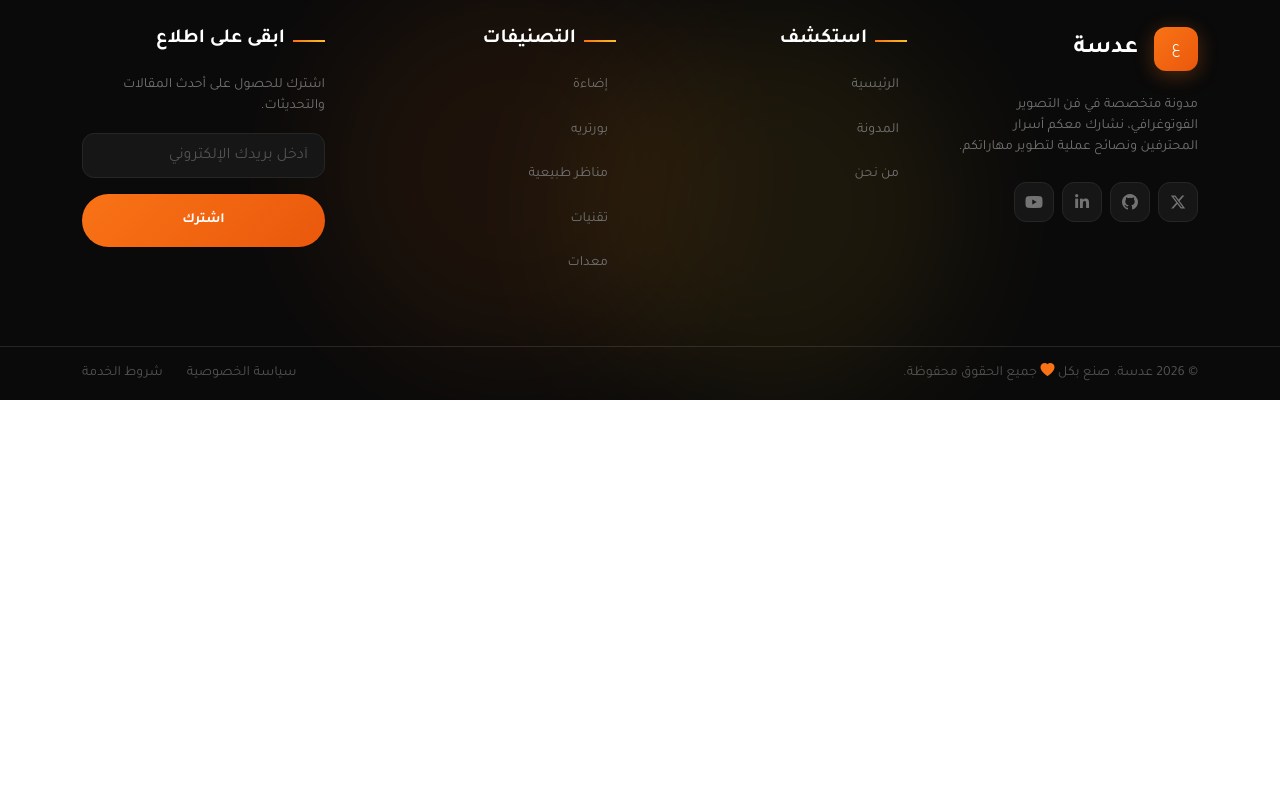
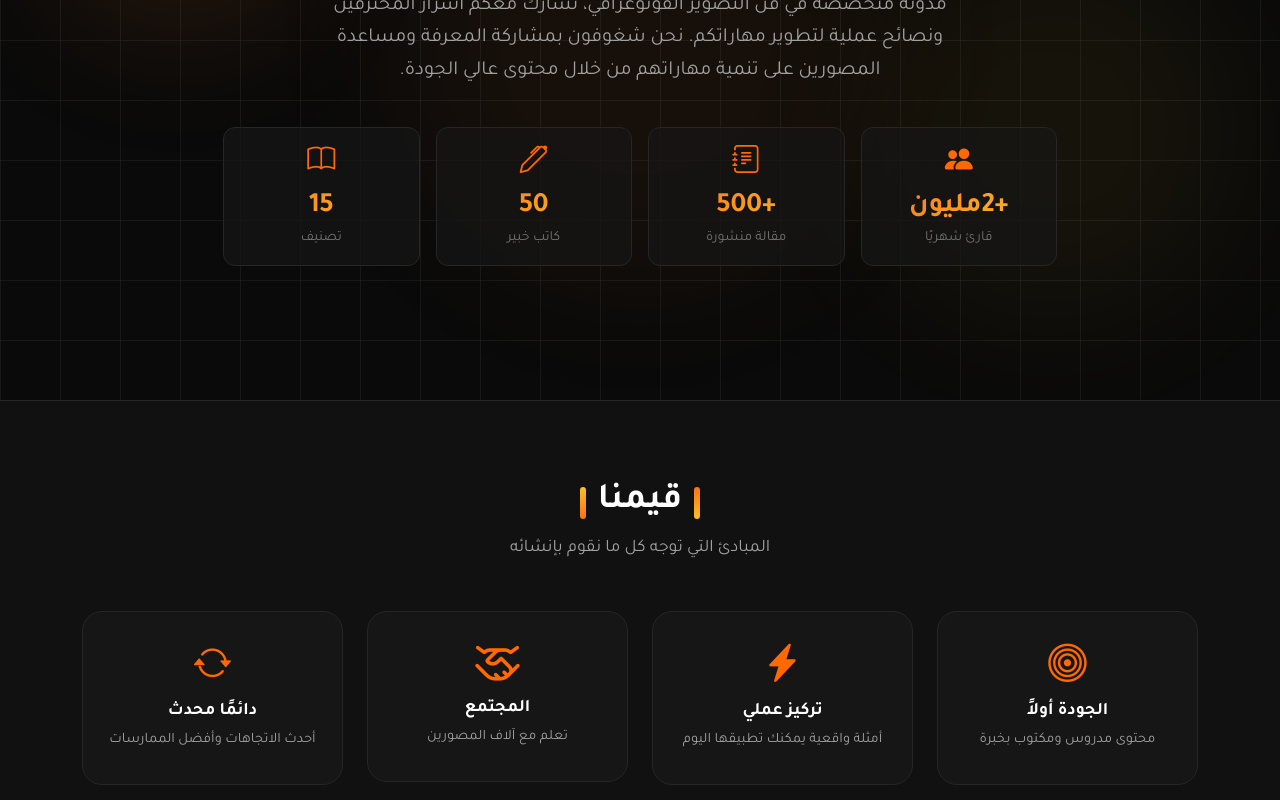
Before and after one commit to Kerolos-Morcos/Adasah, a Vue app: page /about in a window 1280 px wide. Shown: the part 400-1200 px from the top of the page. Before the commit the page ends 800 px from the top, so only its background shows below. Built offline with nearby package versions, Linux system fonts and the light colour scheme.

Commit message:
About Header, Our Values Component

```diff
--- a/src/pages/home/StatsItem.vue
+++ b/src/components/StatsItem.vue
@@ -1,13 +1,11 @@
 <script setup>
-const { stat } = defineProps([
-    "stat",
-])
+const { stat } = defineProps(["stat"]);
 </script>
 
 <template>
     <div class="col-6 col-md-3">
         <div class="glass-card text-center">
-            <i :class="`${stat.icon} bi bi-journal-text color-orange-500 fs-3 mb-1`"></i>
+            <i :class="`${stat.icon} color-orange-500 fs-3 mb-1`"></i>
             <p class="stat-number gradient-text">{{ stat.count }}</p>
             <p class="stat-label">{{ stat.title }}</p>
         </div>
--- a/src/pages/About.vue
+++ b/src/pages/About.vue
@@ -1,11 +1,13 @@
 <script setup>
+import AboutHeader from './about/AboutHeader.vue';
+import OurValues from './about/OurValues.vue';
+
 
 </script>
 
 <template>
-    <div>
-        <h1 class="bg-danger">About Component</h1>
-    </div>
+    <AboutHeader />
+    <OurValues />
 </template>
 
 <style scoped></style>
--- /dev/null
+++ b/src/pages/about/AboutHeader.vue
@@ -0,0 +1,76 @@
+<script setup>
+import GridBlobStyle from '@/components/GridBlobStyle.vue';
+import PingDot from '@/components/PingDot.vue';
+import SectionLabel from '@/components/SectionLabel.vue';
+import SectionText from '@/components/SectionText.vue';
+import StatsItem from '@/components/StatsItem.vue';
+
+const statsData = [
+    {
+        icon: 'bi bi-people-fill',
+        count: '+2مليون',
+        title: 'قارئ شهريًا'
+    },
+    {
+        icon: 'bi bi-journal-text',
+        count: '+500',
+        title: 'مقالة منشورة'
+    },
+    {
+        icon: 'bi bi-pen',
+        count: '50',
+        title: 'كاتب خبير'
+    },
+    {
+        icon: 'bi bi-book',
+        count: '15',
+        title: 'تصنيف'
+    }
+]
+</script>
+
+<template>
+    <section class="hero-section pt-3 position-relative d-flex align-items-center overflow-hidden">
+        <GridBlobStyle />
+        <div class="container position-relative py-5">
+            <div class="text-center mx-auto" style="max-width: 900px">
+                <SectionLabel v-slot:sectionLabel>
+                    <PingDot />
+                    <span class="fw-medium">
+                        من نحن
+                    </span>
+                </SectionLabel>
+                <SectionText>
+                    <template v-slot:sectionTitle>
+                        مهمتنا هي
+                    </template>
+                    <template v-slot:sectionSpan>الإعلام والإلهام</template>
+                    <template v-slot:sectionDesc>
+                        مدونة متخصصة في فن التصوير الفوتوغرافي، نشارك معكم أسرار المحترفين ونصائح عملية لتطوير مهاراتكم.
+                        نحن شغوفون بمشاركة المعرفة ومساعدة المصورين على تنمية مهاراتهم من خلال محتوى عالي الجودة.
+                    </template>
+                </SectionText>
+                <div class="row g-3 justify-content-center align-items-center"
+                    style="max-width: 850px; margin-inline:auto">
+                    <StatsItem v-for="stat in statsData" :stat="stat" />
+                </div>
+            </div>
+        </div>
+    </section>
+</template>
+
+<style scoped>
+.hero-section {
+    min-height: 90vh;
+    background: #0a0a0a;
+}
+
+.btn-arrow {
+    transform: rotate(180deg);
+    transition: transform .3s ease;
+}
+
+.btn-hover:hover .btn-arrow {
+    transform: translateX(-4px) rotate(180deg);
+}
+</style>
--- /dev/null
+++ b/src/pages/about/OurValues.vue
@@ -0,0 +1,143 @@
+<script setup>
+
+const statsData = [
+    {
+        icon: 'bi bi-bullseye',
+        title: 'الجودة أولاً',
+        desc: 'محتوى مدروس ومكتوب بخبرة'
+    },
+    {
+        icon: 'bi bi-lightning-charge-fill',
+        title: 'تركيز عملي',
+        desc: 'أمثلة واقعية يمكنك تطبيقها اليوم'
+    },
+    {
+        icon: 'fa-solid fa-handshake',
+        title: 'المجتمع',
+        desc: 'تعلم مع آلاف المصورين'
+    },
+    {
+        icon: 'bi-solid bi-arrow-repeat',
+        title: 'دائمًا محدث',
+        desc: 'أحدث الاتجاهات وأفضل الممارسات'
+    }
+]
+</script>
+
+<template>
+    <section class="values-section">
+        <div class="container">
+            <div class="text-center mb-5">
+                <h2 class="values-title">
+                    <span class="line"></span>
+                    قيمنا
+                    <span class="line reverse"></span>
+                </h2>
+                <p class="values-subtitle">
+                    المبادئ التي توجه كل ما نقوم بإنشائه
+                </p>
+            </div>
+            <div class="row g-4">
+                <div class="col-md-6 col-lg-3" v-for="state in statsData" :key="state.desc">
+                    <div class="value-card">
+                        <i :class="state.icon" class="value-icon"></i>
+                        <h3>{{ state.title }}</h3>
+                        <p>{{ state.desc }}</p>
+                    </div>
+                </div>
+            </div>
+        </div>
+    </section>
+</template>
+
+<style scoped>
+.values-section {
+    padding: 5rem 0;
+    background: #111;
+    border-top: 1px solid #262626;
+    border-bottom: 1px solid #262626;
+}
+
+.values-title {
+    display: flex;
+    align-items: center;
+    justify-content: center;
+    gap: 12px;
+    font-size: 2.25rem;
+    font-weight: 800;
+    color: var(--color-white);
+    margin-bottom: 12px;
+}
+
+.values-title .line {
+    width: 6px;
+    height: 32px;
+    background: linear-gradient(to bottom, var(--color-primary), var(--color-accent));
+    border-radius: 6px;
+}
+
+.values-title .line.reverse {
+    background: linear-gradient(to bottom, var(--color-accent), var(--color-primary));
+}
+
+.values-subtitle {
+    color: var(--color-neutral-400);
+    font-size: 1.1rem;
+    max-width: 520px;
+    margin: auto;
+}
+
+.value-card {
+    background: #161616;
+    border: 1px solid #262626;
+    border-radius: 20px;
+    padding: 32px 20px;
+    text-align: center;
+    transition: all 0.35s ease;
+    position: relative;
+    overflow: hidden;
+}
+
+.value-card::before {
+    content: "";
+    position: absolute;
+    inset: 0;
+    background: linear-gradient(135deg, var(--color-orange-500), var(--color-yellow-500));
+    opacity: 0;
+    transition: opacity 0.35s;
+}
+
+.value-card:hover::before {
+    opacity: 0.08;
+}
+
+.value-card:hover {
+    border-color: rgba(249, 115, 22, 0.4);
+    transform: translateY(-6px);
+}
+
+.value-icon {
+    font-size: 2.4rem;
+    color: var(--color-orange-500);
+    margin-bottom: 16px;
+    position: relative;
+    z-index: 1;
+}
+
+.value-card h3 {
+    color: var(--color-white);
+    font-size: 1.1rem;
+    font-weight: 700;
+    margin-bottom: 8px;
+    position: relative;
+    z-index: 1;
+}
+
+.value-card p {
+    color: var(--color-neutral-400);
+    font-size: 0.9rem;
+    margin: 0;
+    position: relative;
+    z-index: 1;
+}
+</style>
```
Also changed, not shown: src/pages/home/HomeHeader.vue (+1 -14 lines).
